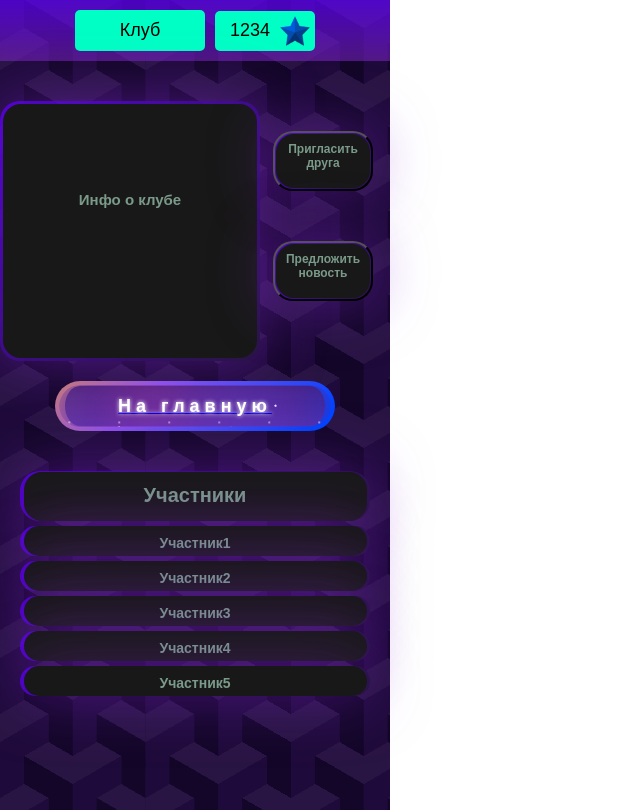
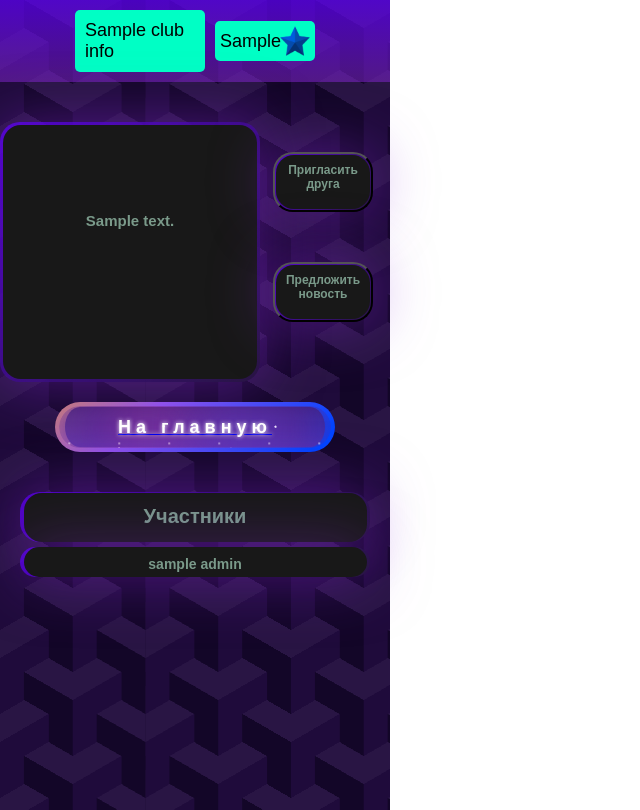
Before and after one commit to ska-19/Club_Bot, a FastAPI app: template src/templates/club_user.html in a window 1280 px wide. Shown: the whole page, without its empty margins (0-640 px from the left). Run offline with FastAPI, Linux system fonts and the light colour scheme; the template is opened without the code that fills it: most values are stand-ins (such as "Sample title", 1, 10 or a date in 2020); some libraries are stand-ins or nearby versions.

Commit message:
get func for club_user.html. fix get_user_by_id to get_user

```diff
--- a/src/templates/club_base.html
+++ b/src/templates/club_base.html
@@ -13,12 +13,12 @@
     <nav>
         <!-- кнопка клуба + кубки клуба + кликабельно-->
         <div class="logo-container">
-            <span class="site-name">{% block club_name %}{% endblock %}Клуб</span>
+            <span class="site-name">{% block club_name %}{% endblock %}</span>
         </div>
 
         <div class="image-container" style="display: flex; align-items: center">
             <span style="display: inline-block; text-align: center; width: calc(100% - 30px); flex-grow: 1;">
-                        {% block exp_club %}{% endblock %}1234
+                        {% block exp_club %}{% endblock %}
             </span>
             <img style="display: inline-block; vertical-align: middle; float: right;" src="/images/exp.png"
                  alt="Иконка">
@@ -38,7 +38,7 @@
             <div class="card" style="height: 260px; width: 260px; justify-content: center; vertical-align: center">
                 <div class="card-content" style="text-align: center; padding-top: 80px">
                     <h1 id="achivements" style=" font-size: 15px; color: #7a9a8a;position: relative; z-index: 2">
-                        Инфо о клубе
+                         {% block bio_club %}{% endblock %}
                     </h1>
                 </div>
             </div>
@@ -76,33 +76,7 @@
         <h1 style="font-size: 20px; color: #7a9a8a;position: relative; z-index: 2">Участники</h1>
     </div>
 
-
-    <!-- Участник 1-->
-    <div class="card"
-         style="margin-top: 5px;left: 20px;height: 30px; width: 350px; justify-content: center;display: flex">
-        <h1 style="font-size: 14px; color: #7a9a8a;position: relative; z-index: 2">Участник1</h1>
-    </div>
-    <!-- Участник 2-->
-    <div class="card"
-         style="margin-top: 5px;left: 20px;height: 30px; width: 350px; justify-content: center;display: flex">
-        <h1 style="font-size: 14px; color: #7a9a8a;position: relative; z-index: 2">Участник2</h1>
-    </div>
-    <!-- Участник 3-->
-    <div class="card"
-         style="margin-top: 5px;left: 20px;height: 30px; width: 350px; justify-content: center;display: flex">
-        <h1 style="font-size: 14px; color: #7a9a8a;position: relative; z-index: 2">Участник3</h1>
-    </div>
-    <!-- Участник 4-->
-    <div class="card"
-         style="margin-top: 5px;left: 20px;height: 30px; width: 350px; justify-content: center;display: flex">
-        <h1 style="font-size: 14px; color: #7a9a8a;position: relative; z-index: 2">Участник4</h1>
-    </div>
-    <!-- Участник 5-->
-    <div class="card"
-         style="margin-top: 5px;left: 20px;height: 30px; width: 350px; justify-content: center;display: flex">
-        <h1 style="font-size: 14px; color: #7a9a8a;position: relative; z-index: 2">Участник5</h1>
-    </div>
-
+    {% block club_users %}{% endblock %}
 </div>
 <script src="https://telegram.org/js/telegram-web-app.js"></script>
 <script src="/static/club_base_script.js"></script>
--- a/src/templates/club_user.html
+++ b/src/templates/club_user.html
@@ -1,4 +1,19 @@
 {% extends "club_base.html" %}
+
+
+{% block club_name %}
+{{ club_info.name }}
+{% endblock %}
+
+
+{% block exp_club %}
+{{ club_info.xp }}
+{% endblock %}
+
+
+{% block bio_club %}
+{{ club_info.bio }}
+{% endblock %}
 
 
 {% block href_main %}
@@ -15,3 +30,15 @@
     </button>
 </a>
 {% endblock %}
+
+
+{% block club_users %}
+{% for user in users %}
+<div class="card"
+     style="margin-top: 5px;left: 20px;height: 30px; width: 350px; justify-content: center;display: flex">
+    <h1 style="font-size: 14px; color: #7a9a8a;position: relative; z-index: 2">
+        {{ user.username }} {{ user.role }}
+    </h1>
+</div>
+{% endfor %}
+{% endblock %}
```
Also changed, not shown: src/pages/router.py (+36 -21 lines).
